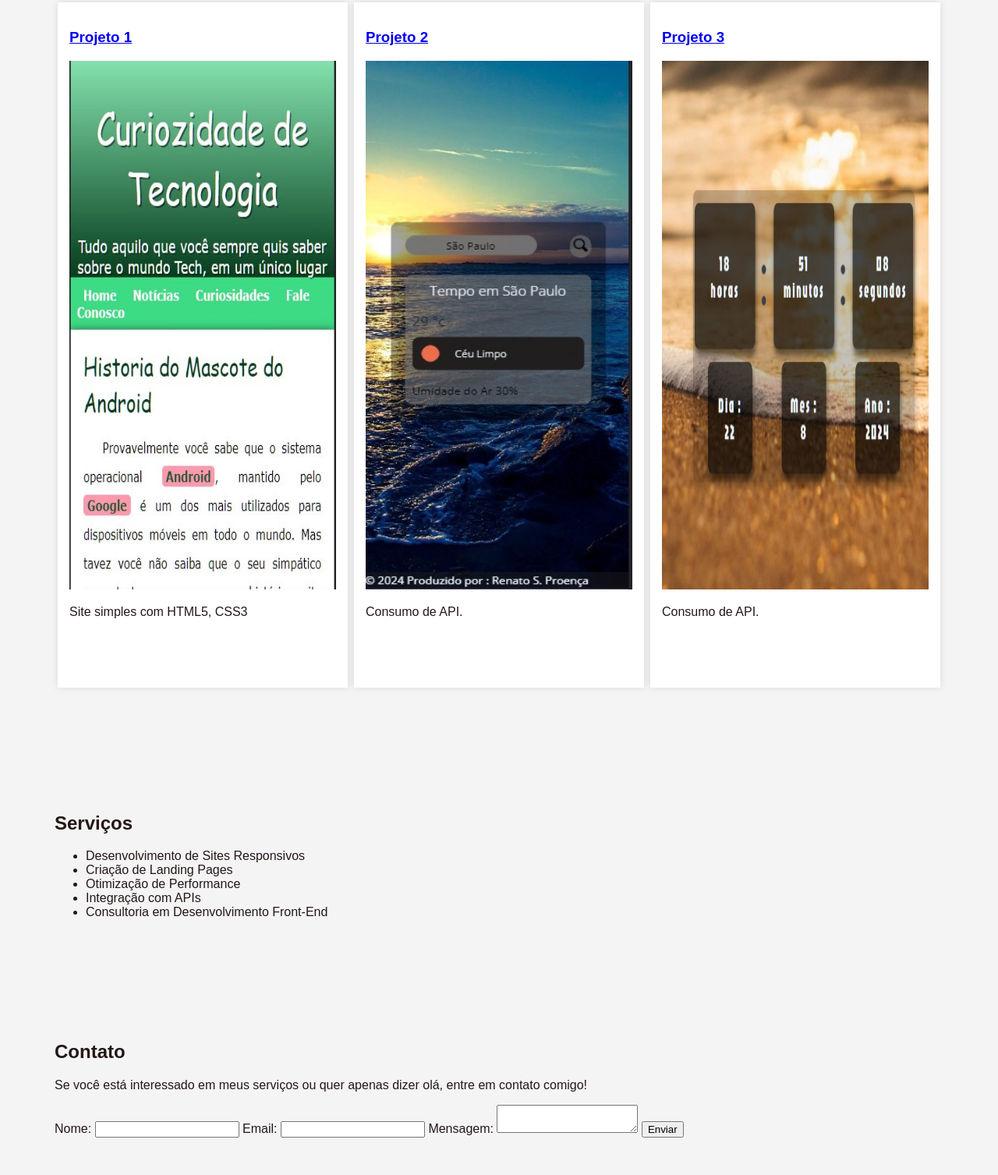
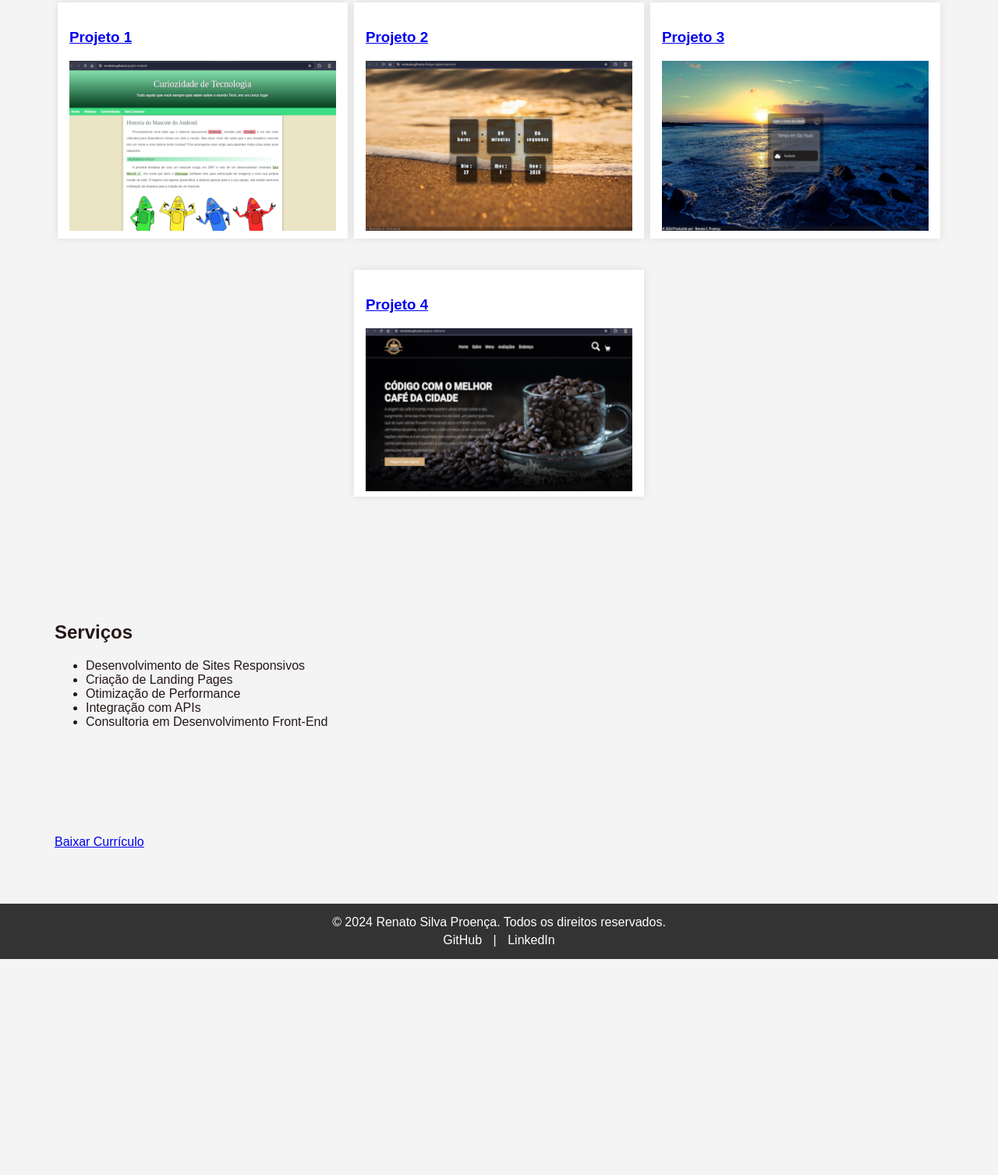
Before and after one commit to renatoslva/portifolio2.0.1, a plain HTML site: page index.html in a window 1280 px wide. Shown: the part 1293-2800 px from the top of the page at 78% size. After the commit the page ends 2523 px from the top, so only its background shows below. Drawn offline with Linux system fonts and the light colour scheme.

Commit message:
novo 2.1.1

```diff
--- a/index.html
+++ b/index.html
@@ -22,7 +22,6 @@
                 <li><a href="#sobre">Sobre</a></li>
                 <li><a href="#portfolio">Portfólio</a></li>
                 <li><a href="#servicos">Serviços</a></li>
-                <li><a href="#contato">Contato</a></li>
             </ul>
         </nav>
 
@@ -56,18 +55,22 @@
             <div class="projeto">
 
                 <a href="https://renatoslva.github.io/projeto-android/" target="_blank"><h3>Projeto 1</h3></a>
-                <img src="img/site1.jpg" alt="Imagem do Projeto 1" class="site1">
-                <p>Site simples com HTML5, CSS3</p>
+                <img src="img/amost01.png" alt="Imagem do Projeto 1" class="site1">
+
             </div>
             <div class="projeto">
                 <a href="https://renatoslva.github.io/Previs-o-do-Tempo/projeto-clima/index.html" target="_blank"> <h3>Projeto 2</h3></a>
-                  <img src="img/site2.jpg" alt="Imagem do Projeto 2" class="site2">
-                  <p>Consumo de API.</p>
+                <img src="img/amost02.png" alt="Imagem do Projeto 2" class="site2">
             </div>
             <div class="projeto">
                 <a href="https://renatoslva.github.io/Relogio-digital/index.html" target="_blank"> <h3>Projeto 3</h3></a>
-                <img src="img/site3.jpg" alt="Imagem do Projeto 3" class="site3">
-                <p>Consumo de API.</p>
+                <img src="img/amos03.png" alt="Imagem do Projeto 3" class="site3">
+
+            </div>
+            <div class="projeto">
+                <a href="https://renatoslva.github.io/projeto-cafeteria" target="_blank"> <h3>Projeto 4</h3></a>
+                <img src="img/cafe.png" alt="Imagem do Projeto 4" class="site3">
+
             </div>
         </div>
     </section>
@@ -82,22 +85,9 @@
             <li>Consultoria em Desenvolvimento Front-End</li>
         </ul>
     </section>
-
-    <section id="contato">
-        <h2>Contato</h2>
-        <p>Se você está interessado em meus serviços ou quer apenas dizer olá, entre em contato comigo!</p>
-        <form>
-            <label for="nome">Nome:</label>
-            <input type="text" id="nome" name="nome" required>
-            <label for="email">Email:</label>
-            <input type="email" id="email" name="email" required>
-            <label for="mensagem">Mensagem:</label>
-            <textarea id="mensagem" name="mensagem" required></textarea>
-            <button type="submit">Enviar</button>
-        </form>
-    </section>
-
-
+            <section>
+                <a href="curriculo/Currículo Renato .pdf2.odg">Baixar Currículo</a>
+            </section>
     <footer>
         <p>&copy; 2024 Renato Silva Proença. Todos os direitos reservados.</p>
         <p><a href="https://github.com/renatoslva" target="_blank">GitHub</a> | <a href="https://www.linkedin.com/in/renatoslvaproenca/
--- a/styles.css
+++ b/styles.css
@@ -66,6 +66,7 @@ section#portfolio .projetos {
     display: flex;
     flex-wrap: wrap;
     justify-content: space-around;
+
 }
 
 section#portfolio .projeto {
```
Also changed, not shown: img/amos03.png (added), img/amost01.png (added), img/amost02.png (added), img/cafe.png (added), img/site1.jpg (deleted), img/site2.jpg (deleted), img/site3.jpg (deleted), 1 other file.
